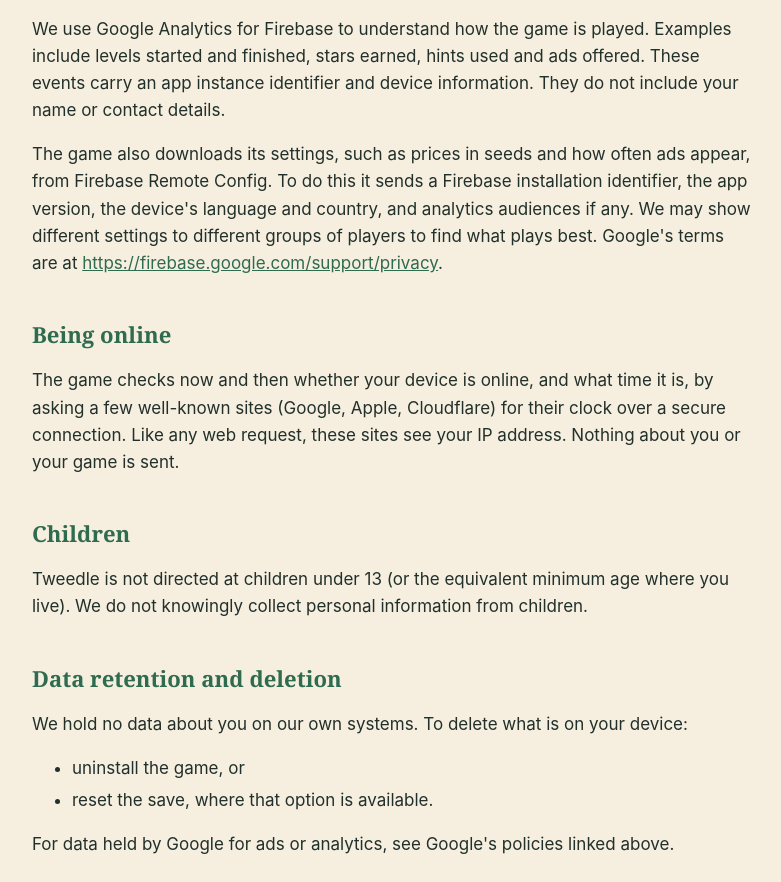
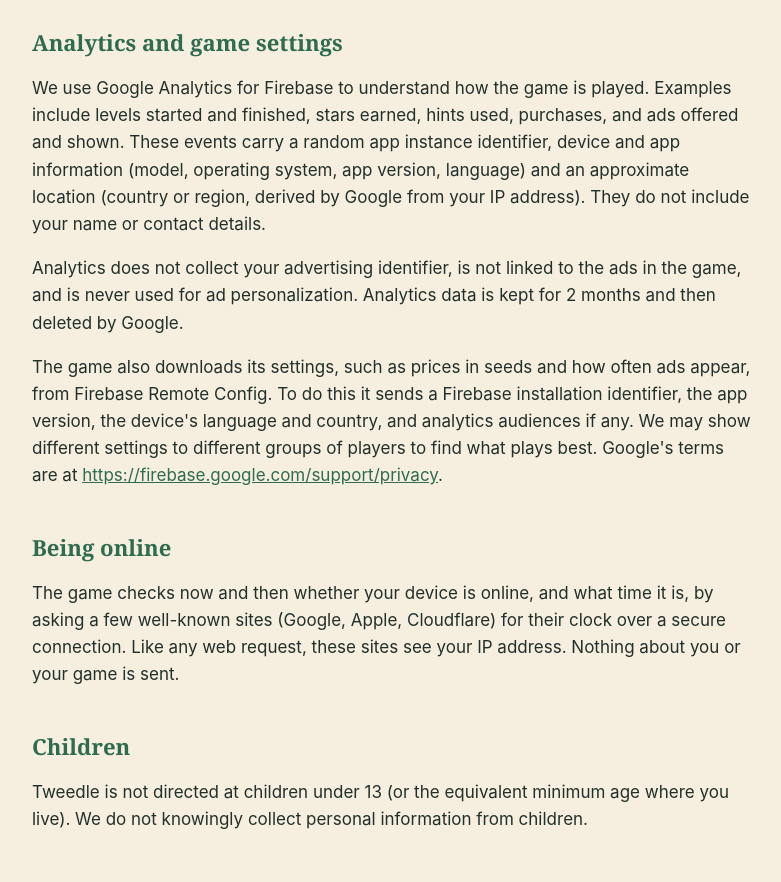
Before and after one commit to nstant-solutions/tweedle-web, a plain HTML site: page privacy/index.html in a window 1280 px wide. Shown: the part 1918-2800 px from the top of the page, without its empty margins (248-1029 px from the left). Drawn offline with Linux system fonts and the light colour scheme.

Commit message:
Privacy: analytics without advertising id, 2-month retention

```diff
--- a/privacy/index.html
+++ b/privacy/index.html
@@ -27,6 +27,8 @@ device.</li>
 information to show and measure ads.</li>
 <li>Purchases are handled by the App Store or Google Play. We never see your payment
 details.</li>
+<li>We use Google Firebase to count how the game is played and to adjust game settings,
+without your advertising identifier and never for ads.</li>
 </ul>
 <div class="markdown-heading"><h2 class="heading-element">Information stored on your device</h2><a id="user-content-information-stored-on-your-device" class="anchor" aria-label="Permalink: Information stored on your device" href="#information-stored-on-your-device"><span aria-hidden="true" class="octicon octicon-link"></span></a></div>
 <p>Your progress is saved on your device only: levels and stars, seeds, your life list,
@@ -70,9 +72,14 @@ identifier, the app version, your device's country and IP address. See
 <a href="https://www.revenuecat.com/privacy" rel="nofollow">https://www.revenuecat.com/privacy</a>.</p>
 <div class="markdown-heading"><h2 class="heading-element">Analytics and game settings</h2><a id="user-content-analytics-and-game-settings" class="anchor" aria-label="Permalink: Analytics and game settings" href="#analytics-and-game-settings"><span aria-hidden="true" class="octicon octicon-link"></span></a></div>
 <p>We use Google Analytics for Firebase to understand how the game is played. Examples
-include levels started and finished, stars earned, hints used and ads offered. These
-events carry an app instance identifier and device information. They do not include
-your name or contact details.</p>
+include levels started and finished, stars earned, hints used, purchases, and ads offered
+and shown. These events carry a random app instance identifier, device and app
+information (model, operating system, app version, language) and an approximate location
+(country or region, derived by Google from your IP address). They do not include your
+name or contact details.</p>
+<p>Analytics does not collect your advertising identifier, is not linked to the ads in the
+game, and is never used for ad personalization. Analytics data is kept for 2 months and
+then deleted by Google.</p>
 <p>The game also downloads its settings, such as prices in seeds and how often ads appear,
 from Firebase Remote Config. To do this it sends a Firebase installation identifier, the
 app version, the device's language and country, and analytics audiences if any. We may
@@ -92,7 +99,9 @@ live). We do not knowingly collect personal information from children.</p>
 <li>uninstall the game, or</li>
 <li>reset the save, where that option is available.</li>
 </ul>
-<p>For data held by Google for ads or analytics, see Google's policies linked above.</p>
+<p>For data held by Google for ads or analytics, see Google's policies linked above.
+Analytics data is deleted after 2 months; uninstalling the game also resets its app
+instance identifier, so later events are not linked to earlier ones.</p>
 <div class="markdown-heading"><h2 class="heading-element">Changes</h2><a id="user-content-changes" class="anchor" aria-label="Permalink: Changes" href="#changes"><span aria-hidden="true" class="octicon octicon-link"></span></a></div>
 <p>If this policy changes, we will update the effective date above and the policy linked
 from the store listing.</p>
```
